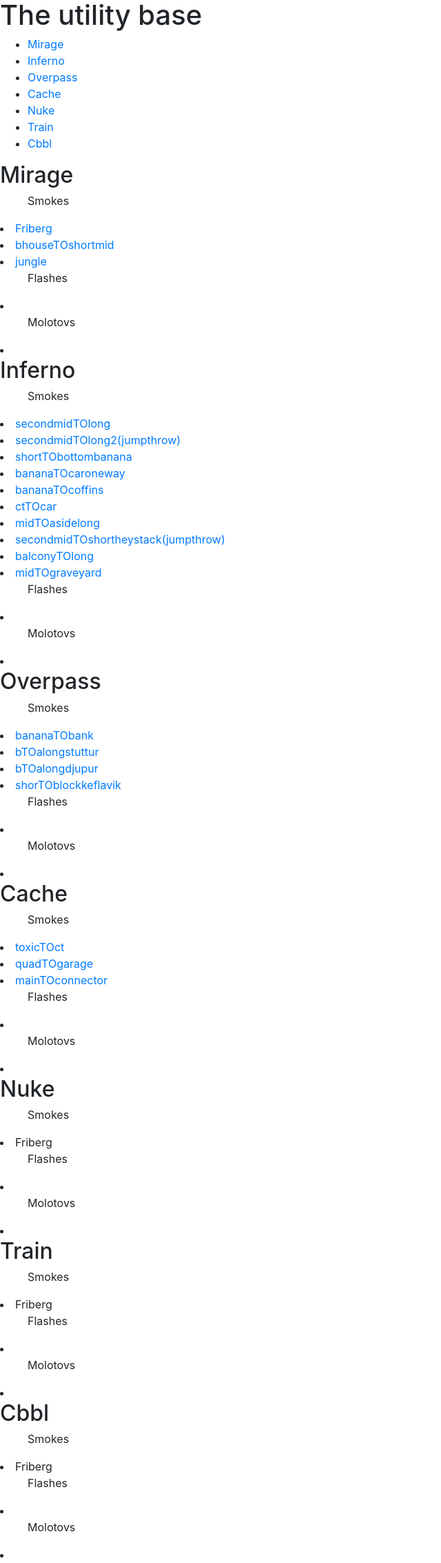
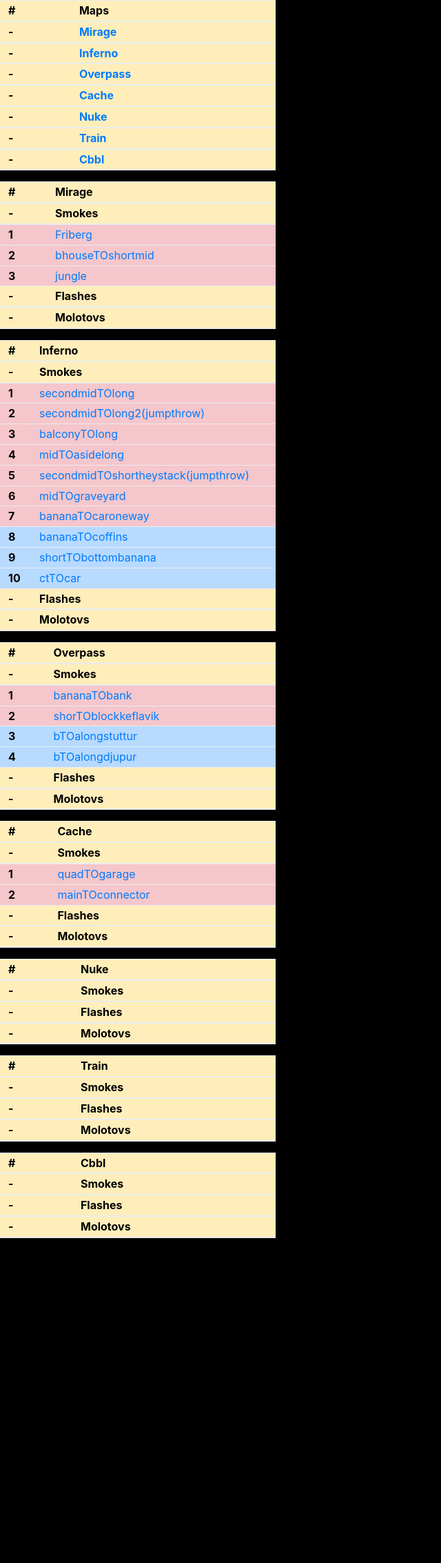
Before and after one commit to elvarfa/yy8, a PHP site: page / in a window 1280 px wide. Shown: the whole page at 69% size, without its empty margins (0-640 px from the left). After the commit the page ends 1795 px from the top, so only its background shows below. Run offline with PHP 8.4, Linux system fonts and the light colour scheme; lists and menus that the app fills with data are empty; some libraries are stand-ins or nearby versions.

Commit message:
smauppfaersla a css og utliti a sidunni

```diff
--- a/home.html
+++ b/home.html
@@ -1,94 +1,354 @@
 <!DOCTYPE html>
+<html>
 <head>
- <link rel = "stylesheet"
-   type = "text/css"
-   href = "myStyle.css" />
    <link rel="stylesheet" href="https://maxcdn.bootstrapcdn.com/bootstrap/4.0.0-beta/css/bootstrap.min.css"
    integrity="sha384-/Y6pD6FV/Vv2HJnA6t+vslU6fwYXjCFtcEpHbNJ0lyAFsXTsjBbfaDjzALeQsN6M" crossorigin="anonymous">
+   <link rel = "stylesheet" type = "text/css" href = "mystyle.css">
+
 </head>
 <body>
-
-	<h1> The utility base </h1>
-		<ul>
-			<li><a href="#Mirage">Mirage<a/></li>
-			<li><a href="#Inferno">Inferno<a/></li>
-			<li><a href="#Overpass">Overpass<a/></li>
-			<li><a href="#Cache">Cache<a/></li>
-			<li><a href="#Nuke">Nuke<a/></li>
-			<li><a href="#Train">Train<a/></li>
-			<li><a href="#Cbbl">Cbbl<a/></li>
-		</ul>
-
-	<h2 id="Mirage">Mirage</h2>
-		<ul> Smokes </ul>
-			<li><a href="mirage/friberg.html">Friberg</a></li>
-			<li><a href="mirage/bhouseTOshortmid.html">bhouseTOshortmid</a></li>
-			<li><a href="mirage/jungle.html">jungle</a></li>
-		<ul> Flashes </ul>
-			<li></li>
-		<ul> Molotovs </ul>
-			<li></li>
-	<h2 id="Inferno">Inferno</h2>
-		<ul> Smokes </ul>
-			<li><a href="inferno/secondmidTOlong.html">secondmidTOlong</a></li>
-			<li><a href="inferno/secondmidTOlong2(jumpthrow).html">secondmidTOlong2(jumpthrow)</a></li>
-			<li><a href="inferno/shortTObottombanana.html">shortTObottombanana</a></li>
-			<li><a href="inferno/bananaTOcaroneway.html">bananaTOcaroneway</a></li>
-			<li><a href="inferno/bananaTOcoffins.html">bananaTOcoffins</a></li>
-			<li><a href="inferno/ctTOcar.html">ctTOcar</a></li>
-			<li><a href="inferno/midTOasidelong.html">midTOasidelong</a></li>
-			<li><a href="inferno/secondmidTOshortheystack(jumpthrow).html">secondmidTOshortheystack(jumpthrow)</a></li>
-			<li><a href="inferno/balconyTOlong.html">balconyTOlong</a></li>
-			<li><a href="inferno/midTOgraveyard.html">midTOgraveyard</a></li>
-		<ul> Flashes </ul>
-			<li></li>
-		<ul> Molotovs </ul>
-			<li></li>
-	<h2 id="Overpass">Overpass</h2>
-		<ul> Smokes </ul>
-			<li><a href="overpass/bananaTObank.html">bananaTObank</a></li>
-			<li><a href="overpass/bTOalongstuttur.html">bTOalongstuttur</a></li>
-			<li><a href="overpass/bTOalongdjupur.html">bTOalongdjupur</a></li>
-			<li><a href="overpass/shortTOblockkeflavik.html">shorTOblockkeflavik</a></li>
-		<ul> Flashes </ul>
-			<li></li>
-		<ul> Molotovs </ul>
-			<li></li>
-	<h2 id="Cache">Cache</h2>
-		<ul> Smokes </ul>
-			<li><a href="cache/toxicTOct.html">toxicTOct</a></li>
-			<li><a href="cache/quadTOgarage.html">quadTOgarage</a></li>
-			<li><a href="cache/mainTOconnector.html">mainTOconnector</a></li>
-		<ul> Flashes </ul>
-			<li></li>
-		<ul> Molotovs </ul>
-			<li></li>
-	<h2 id="Nuke">Nuke</h2>
-		<ul> Smokes </ul>
-			<li>Friberg</li>
-		<ul> Flashes </ul>
-			<li></li>
-		<ul> Molotovs </ul>
-			<li></li>
-	<h2 id="Train">Train</h2>
-		<ul> Smokes </ul>
-			<li>Friberg</li>
-		<ul> Flashes </ul>
-			<li></li>
-		<ul> Molotovs </ul>
-			<li></li>
-	<h2 id="Cbbl">Cbbl</h2>
-		<ul> Smokes </ul>
-			<li>Friberg</li>
-		<ul> Flashes </ul>
-			<li></li>
-		<ul> Molotovs </ul>
-			<li></li>
-
+	<div>
+		<div class="maps">
+		<table class="table">
+			<thead>
+				<tr class="table-warning">
+					<th>#</th>
+					<th>Maps</th>
+				</tr>
+			</thead>
+			<thead>
+				<tr class="table-warning">
+					<th>-</th>
+					<th><a href="#mirage">Mirage</a></th>
+				</tr>
+			</thead>
+			<thead>
+				<tr class="table-warning">
+					<th>-</th>
+					<th><a href="#inferno">Inferno</a></th>
+				</tr>
+			</thead>
+			<thead>
+				<tr class="table-warning">
+					<th>-</th>
+					<th><a href="#overpass">Overpass</a></th>
+				</tr>
+			</thead>
+			<thead>
+				<tr class="table-warning">
+					<th>-</th>
+					<th><a href="#cache">Cache</a></th>
+				</tr>
+			</thead>
+			<thead>
+				<tr class="table-warning">
+					<th>-</th>
+					<th><a href="#nuke">Nuke</a></th>
+				</tr>
+			</thead>
+			<thead>
+				<tr class="table-warning">
+					<th>-</th>
+					<th><a href="#train">Train</a></th>
+				</tr>
+			</thead>
+			<thead>
+				<tr class="table-warning">
+					<th>-</th>
+					<th><a href="#cbbl">Cbbl</a></th>
+				</tr>
+			</thead>
+		</table>
+		</div>
+		<div class="maps">
+			<table class="table">
+			<thead>
+				<tr class="table-warning">
+					<th>#</th>
+					<th id="mirage">Mirage</th>
+				</tr>
+			</thead>
+			<thead>
+				<tr class="table-warning">
+					<th>-</th>
+					<th id="miragesmokes">Smokes</th>
+				</tr>
+			</thead>
+			<tbody>
+				<tr class="table-danger">
+					<th scope="row">1</th>
+					<td><a href="mirage/friberg.html">Friberg</a></td>
+				</tr>
+				<tr class="table-danger">
+					<th scope="row">2</th>
+					<td><a href="mirage/bhouseTOshortmid.html">bhouseTOshortmid</a></td>
+				</tr>
+				<tr  class="table-danger">
+					<th scope="row">3</th>
+					<td><a href="mirage/jungle.html">jungle</a></td>
+				</tr>
+			</tbody>
+			<thead>
+				<tr class="table-warning">
+					<th>-</th>
+					<th id="mirageflashes">Flashes</th>
+				</tr>
+			</thead>
+			<thead>
+				<tr class="table-warning">
+					<th>-</th>
+					<th id="miragesmokes">Molotovs</th>
+				</tr>
+			</thead>
+			</table>
+		</div>
+		<div class="maps">
+			<table class="table">
+			<thead>
+				<tr class="table-warning">
+					<th>#</th>
+					<th id="inferno">Inferno</th>
+				</tr>
+			</thead>
+			<thead>
+				<tr class="table-warning">
+					<th>-</th>
+					<th id="infernosmokes">Smokes</th>
+				</tr>
+			</thead>
+			<tbody>
+				<tr class="table-danger">
+					<th scope="row">1</th>
+					<td><a href="inferno/secondmidTOlong.html">secondmidTOlong</a></td>
+				</tr>
+				<tr class="table-danger">
+					<th scope="row">2</th>
+					<td><a href="inferno/secondmidTOlong2(jumpthrow).html">secondmidTOlong2(jumpthrow)</a></td>
+				</tr>
+				<tr  class="table-danger">
+					<th scope="row">3</th>
+					<td><a href="inferno/balconyTOlong.html">balconyTOlong</a></td>
+				</tr>
+				<tr  class="table-danger">
+					<th scope="row">4</th>
+					<td><a href="inferno/midTOasidelong.html">midTOasidelong</a></td>
+				</tr>				<tr  class="table-danger">
+					<th scope="row">5</th>
+					<td><a href="inferno/secondmidTOshortheystack(jumpthrow).html">secondmidTOshortheystack(jumpthrow)</a></td>
+				</tr>				<tr  class="table-danger">
+					<th scope="row">6</th>
+					<td><a href="inferno/midTOgraveyard.html">midTOgraveyard</a></td>
+				</tr>				<tr  class="table-danger">
+					<th scope="row">7</th>
+					<td><a href="inferno/bananaTOcaroneway.html">bananaTOcaroneway</a></td>
+				</tr>				<tr  class="table-primary">
+					<th scope="row">8</th>
+					<td><a href="inferno/bananaTOcoffins.html">bananaTOcoffins</a></td>
+				</tr>				<tr  class="table-primary">
+					<th scope="row">9</th>
+					<td><a href="inferno/shortTObottombanana.html">shortTObottombanana</a></td>
+				</tr>				<tr  class="table-primary">
+					<th scope="row">10</th>
+					<td><a href="inferno/ctTOcar.html">ctTOcar</a></td>
+				</tr>
+			</tbody>
+			<thead>
+				<tr class="table-warning">
+					<th>-</th>
+					<th id="infernoflashes">Flashes</th>
+				</tr>
+			</thead>
+			<thead>
+				<tr class="table-warning">
+					<th>-</th>
+					<th id="infernosmokes">Molotovs</th>
+				</tr>
+			</thead>
+			</table>
+		</div>
+		<div class="maps">
+			<table class="table">
+			<thead>
+				<tr class="table-warning">
+					<th>#</th>
+					<th id="ovarpass">Overpass</th>
+				</tr>
+			</thead>
+			<thead>
+				<tr class="table-warning">
+					<th>-</th>
+					<th id="miragesmokes">Smokes</th>
+				</tr>
+			</thead>
+			<tbody>
+				<tr class="table-danger">
+					<th scope="row">1</th>
+					<td><a href="overpass/bananaTObank.html">bananaTObank</a></td>
+				</tr>
+				<tr  class="table-danger">
+					<th scope="row">2</th>
+					<td><a href="overpass/shortTOblockkeflavik.html">shorTOblockkeflavik</a></td>
+				</tr>
+				<tr class="table-primary">
+					<th scope="row">3</th>
+					<td><a href="overpass/bTOalongstuttur.html">bTOalongstuttur</a></td>
+				</tr>
+				<tr  class="table-primary">
+					<th scope="row">4</th>
+					<td><a href="overpass/bTOalongdjupur.html">bTOalongdjupur</a></td>
+				</tr>
+			</tbody>
+			<thead>
+				<tr class="table-warning">
+					<th>-</th>
+					<th id="overpassflashes">Flashes</th>
+				</tr>
+			</thead>
+			<thead>
+				<tr class="table-warning">
+					<th>-</th>
+					<th id="overpasssmokes">Molotovs</th>
+				</tr>
+			</thead>
+			</table>
+		</div>
+		<div class="maps">
+		<table class="table">
+			<thead>
+				<tr class="table-warning">
+					<th>#</th>
+					<th id="cache">Cache</th>
+				</tr>
+			</thead>
+			<thead>
+				<tr class="table-warning">
+					<th>-</th>
+					<th id="cachesmokes">Smokes</th>
+				</tr>
+			</thead>
+			<tbody>
+				<tr class="table-danger">
+					<th scope="row">1</th>
+					<td><a href="cache/quadTOgarage.html">quadTOgarage</a></td>
+				</tr>
+				<tr  class="table-danger">
+					<th scope="row">2</th>
+					<td><a href="cache/mainTOconnector.html">mainTOconnector</a></td>
+				</tr>
+			</tbody>
+			<thead>
+				<tr class="table-warning">
+					<th>-</th>
+					<th id="cacheflashes">Flashes</th>
+				</tr>
+			</thead>
+			<thead>
+				<tr class="table-warning">
+					<th>-</th>
+					<th id="cachesmokes">Molotovs</th>
+				</tr>
+			</thead>
+			</table>
+		</div>
+		<div class="maps">
+			<table class="table">
+			<thead>
+				<tr class="table-warning">
+					<th>#</th>
+					<th id="nuke">Nuke</th>
+				</tr>
+			</thead>
+			<thead>
+				<tr class="table-warning">
+					<th>-</th>
+					<th id="nukesmokes">Smokes</th>
+				</tr>
+			</thead>
+			<tbody>
+			</tbody>
+			<thead>
+				<tr class="table-warning">
+					<th>-</th>
+					<th id="nukeflashes">Flashes</th>
+				</tr>
+			</thead>
+			<thead>
+				<tr class="table-warning">
+					<th>-</th>
+					<th id="nukemolotovs">Molotovs</th>
+				</tr>
+			</thead>
+			</table>
+		</div>
+		<div class="maps">
+			<table class="table">
+			<thead>
+				<tr class="table-warning">
+					<th>#</th>
+					<th id="train">Train</th>
+				</tr>
+			</thead>
+			<thead>
+				<tr class="table-warning">
+					<th>-</th>
+					<th id="trainsmokes">Smokes</th>
+				</tr>
+			</thead>
+			<tbody>
+			</tbody>
+			<thead>
+				<tr class="table-warning">
+					<th>-</th>
+					<th id="trainflashes">Flashes</th>
+				</tr>
+			</thead>
+			<thead>
+				<tr class="table-warning">
+					<th>-</th>
+					<th id="trainmolotovs">Molotovs</th>
+				</tr>
+			</thead>
+			</table>
+		</div>
+		</div>
+		<div class="maps">
+			<table class="table">
+			<thead>
+				<tr class="table-warning">
+					<th>#</th>
+					<th id="cbbl">Cbbl</th>
+				</tr>
+			</thead>
+			<thead>
+				<tr class="table-warning">
+					<th>-</th>
+					<th id="cbblmokes">Smokes</th>
+				</tr>
+			</thead>
+			<tbody>
+			</tbody>
+			<thead>
+				<tr class="table-warning">
+					<th>-</th>
+					<th id="cbblflashes">Flashes</th>
+				</tr>
+			</thead>
+			<thead>
+				<tr class="table-warning">
+					<th>-</th>
+					<th id="cbblmolotovs">Molotovs</th>
+				</tr>
+			</thead>
+			</table>
+		</div>
+		<div>
+	</div>
 	<script src="https://code.jquery.com/jquery-3.2.1.slim.min.js"
 	integrity="sha384-KJ3o2DKtIkvYIK3UENzmM7KCkRr/rE9/Qpg6aAZGJwFDMVNA/GpGFF93hXpG5KkN" crossorigin="anonymous"></script>
 	<script src="https://cdnjs.cloudflare.com/ajax/libs/popper.js/1.11.0/umd/popper.min.js"
 	integrity="sha384-b/U6ypiBEHpOf/4+1nzFpr53nxSS+GLCkfwBdFNTxtclqqenISfwAzpKaMNFNmj4" crossorigin="anonymous"></script>
 	<script src="https://maxcdn.bootstrapcdn.com/bootstrap/4.0.0-beta/js/bootstrap.min.js"
 	integrity="sha384-h0AbiXch4ZDo7tp9hKZ4TsHbi047NrKGLO3SEJAg45jXxnGIfYzk4Si90RDIqNm1" crossorigin="anonymous"></script>
+
 </body>
+</html>
--- a/mystyle.css
+++ b/mystyle.css
@@ -1,4 +1,13 @@
-body {
+	body {
 	background-color: black;
 	color: white;
-}
+	}
+
+	.table {
+		color: black;
+		line-height: 0.3;
+	}
+
+	.maps{
+		max-width: 400px;
+	}
```
